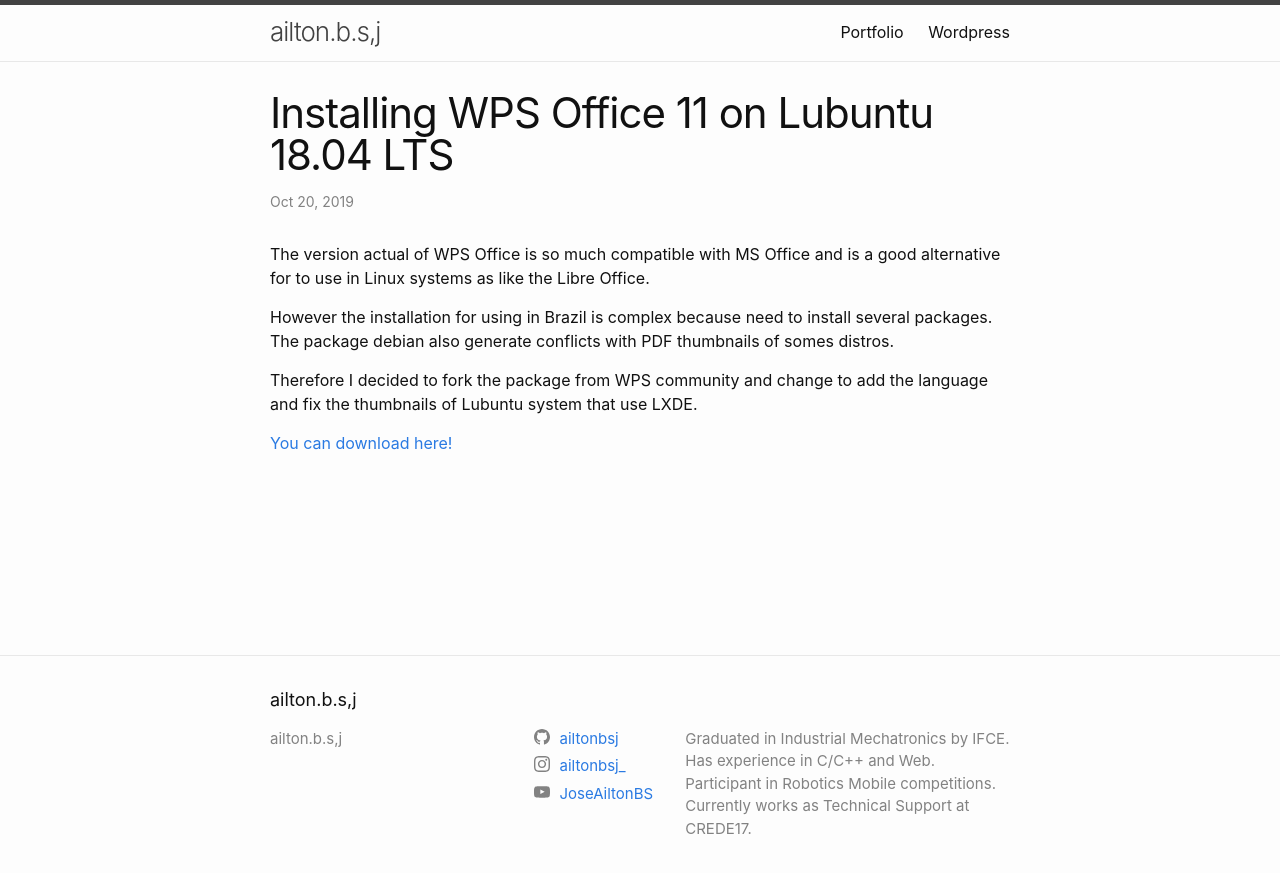
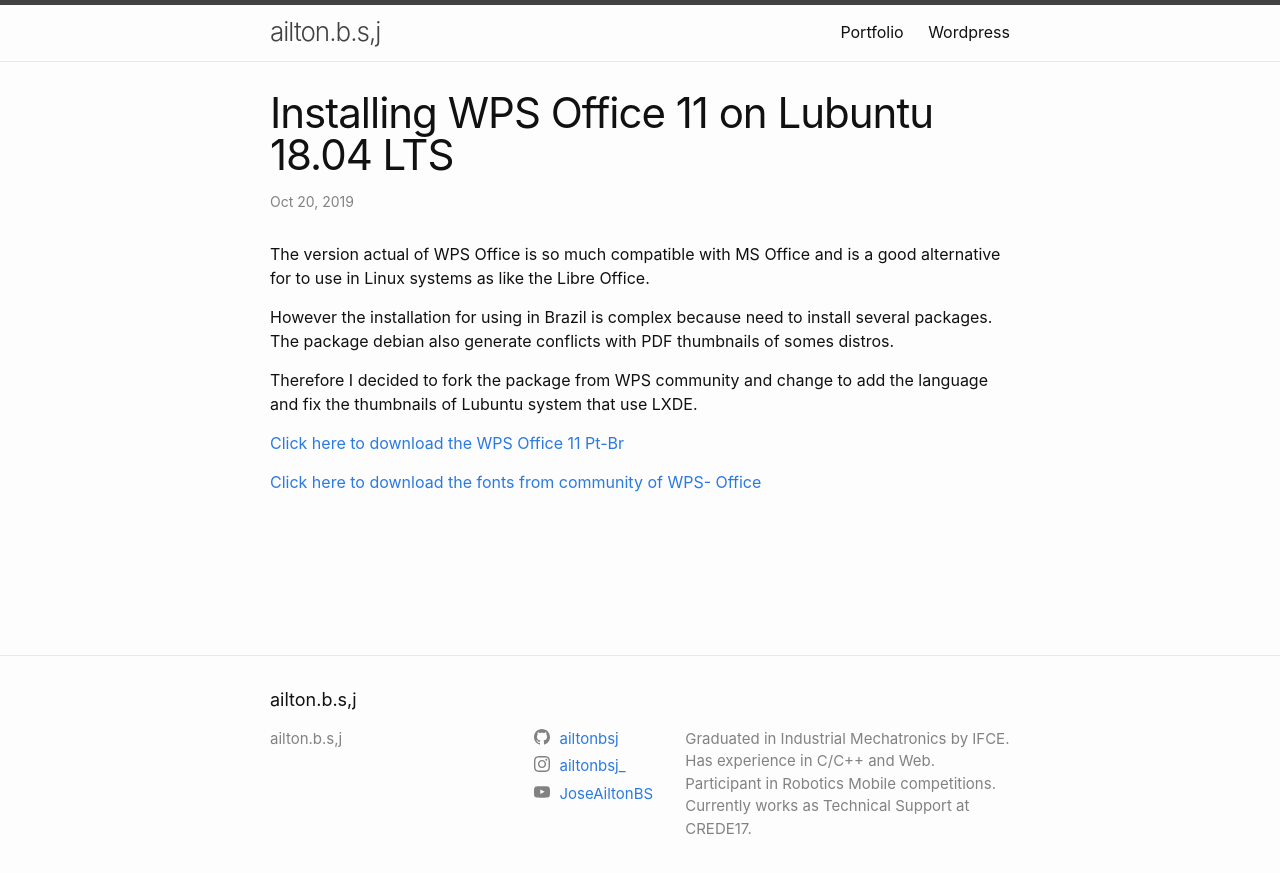
Before and after one commit to ailtonbsj/ailtonbsj.github.io, a Jekyll site: the page built from _posts/2019-10-26-installing-wps-11-on-lubuntu.md, in a window 1280 px wide. Shown: the top 873 px of the page. Built offline with Jekyll 4.4.1, drawn with Linux system fonts in a browser that asks for light colours; comment, search, counter and statistics services are not loaded.

Commit message:
added link

```diff
--- a/_posts/2019-10-26-installing-wps-11-on-lubuntu.md
+++ b/_posts/2019-10-26-installing-wps-11-on-lubuntu.md
@@ -10,4 +10,6 @@ However the installation for using in Brazil is complex because need to install
 
 Therefore I decided to fork the package from WPS community and change to add the language and fix the thumbnails of Lubuntu system that use LXDE.
 
-[You can download here!](#)
+[Click here to download the WPS Office 11 Pt-Br](https://drive.google.com/open?id=1YeRbDnYsv0epCFLRMKmoEsNoICzqZ1-L)
+
+[Click here to download the fonts from community of WPS- Office](http://kdl.cc.ksosoft.com/wps-community/download/fonts/wps-office-fonts_1.0_all.deb)
```
